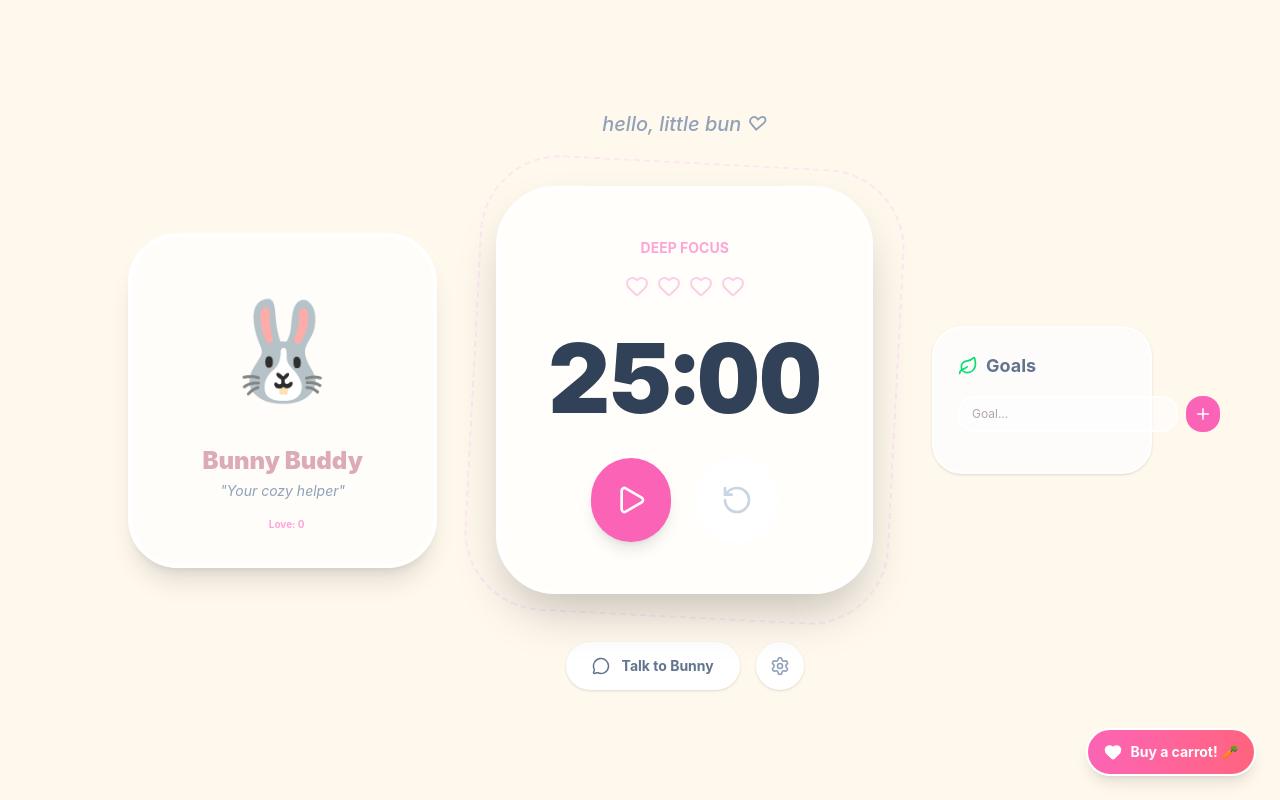
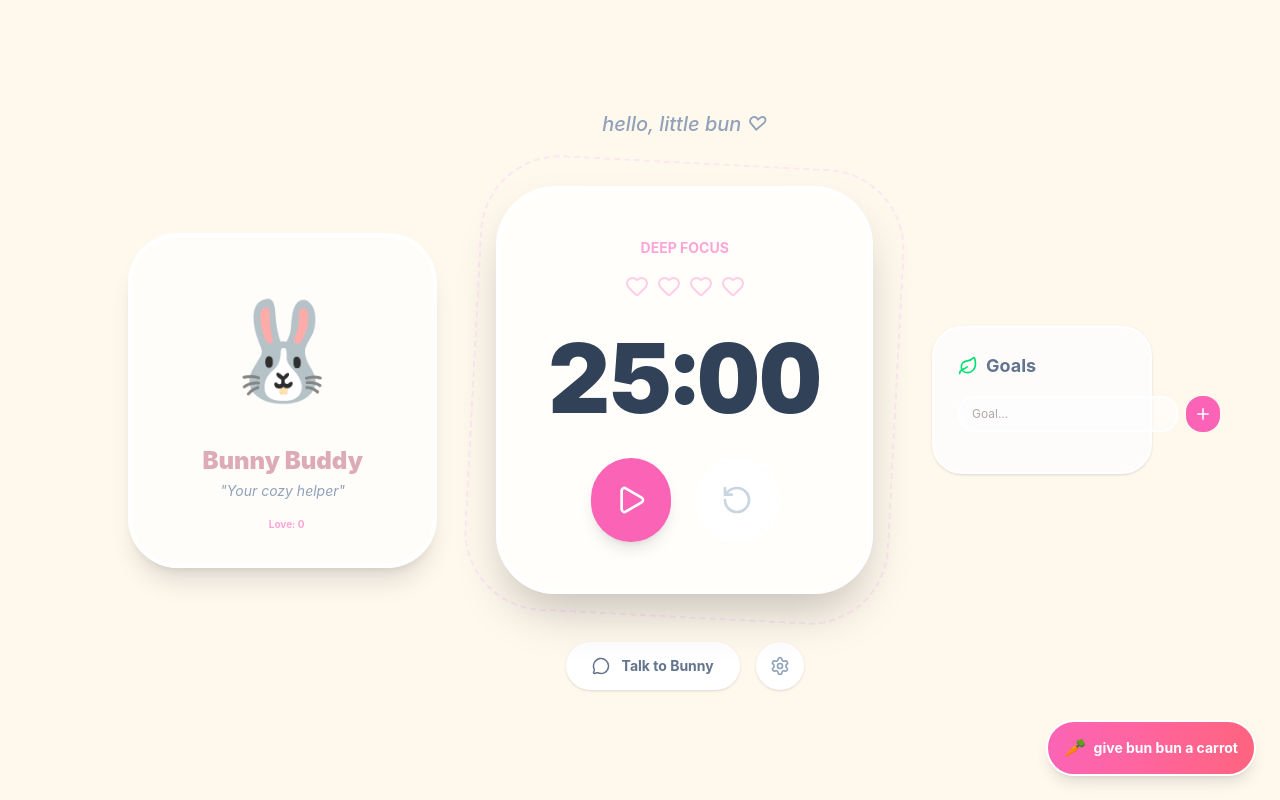
Before and after one commit to V1-max/bunny-buddy, a React (Vite) app: page / in a window 1280 px wide. Built offline with nearby package versions, Linux system fonts and the light colour scheme.

Commit message:
Update donation button text to be cuter 🥕

```diff
--- a/src/App.tsx
+++ b/src/App.tsx
@@ -239,8 +239,8 @@ function App() {
         rel="noopener noreferrer"
         className="fixed bottom-6 right-6 z-50 flex items-center gap-2 px-4 py-3 rounded-full bg-gradient-to-r from-pink-400 to-rose-400 text-white font-bold text-sm shadow-lg hover:shadow-xl hover:scale-105 transition-all active:scale-95 border-2 border-white"
       >
-        <Heart size={18} className="fill-white" />
-        <span>Buy a carrot! 🥕</span>
+        <span className="text-lg">🥕</span>
+        <span>give bun bun a carrot</span>
       </a>
     </div>
   );
```
